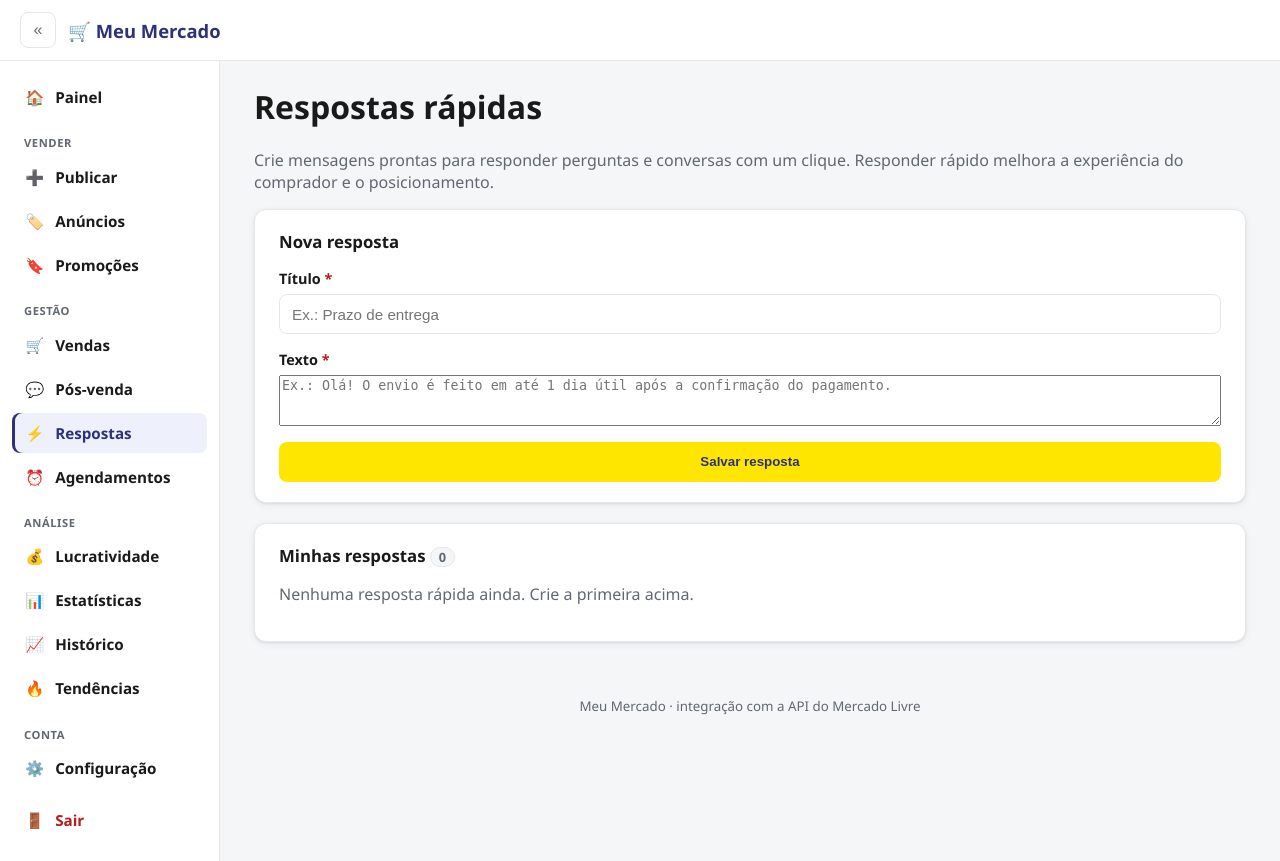
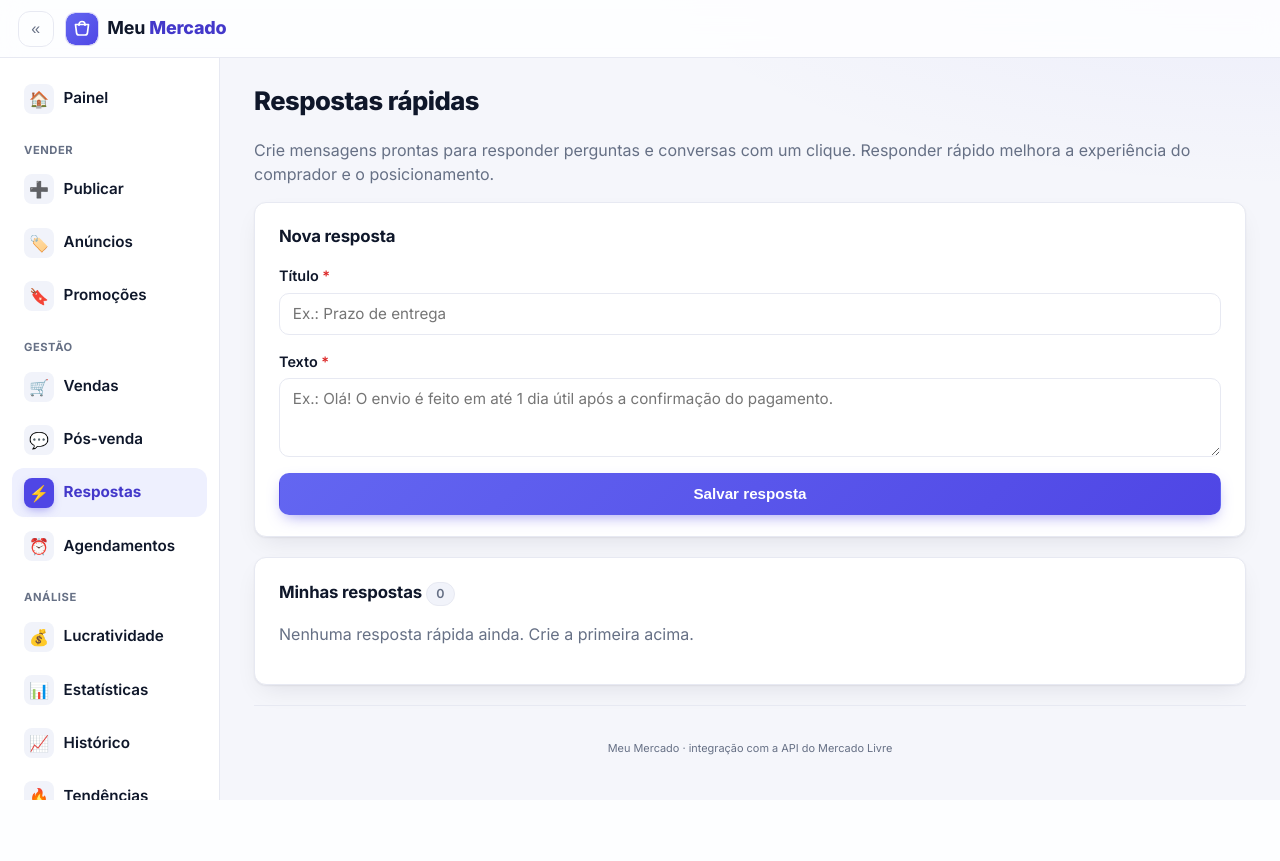
Before and after one commit to tbongiovani-outlook/MeuMercado, a FastAPI app: page /respostas in a window 1280 px wide. After the commit the page ends 800 px from the top, so only its background shows below. Run offline with FastAPI, Linux system fonts and the light colour scheme; the visitor is signed in with stand-in values (Sample User, id 1); data that the repository does not hold is empty; parts of the project's set-up code (start-up, migrations or seed data) failed here and were passed over.

Commit message:
design: identidade de marca e visual de produto (indigo, Inter, logo)
Nova paleta indigo + tokens (sombras em camadas, raios), fonte Inter, logo SVG com wordmark, sidebar com tiles de icone e estado ativo de marca, botoes com gradiente, KPIs e tabelas refinados, inputs com focus ring. Landing do instalador alinhada a mesma identidade.

```diff
--- a/static/style.css
+++ b/static/style.css
@@ -1,18 +1,35 @@
 :root {
-    --bg: #f4f6f8;
+    /* Identidade da marca */
+    --brand: #4f46e5;
+    --brand-strong: #4338ca;
+    --brand-soft: #eef0fe;
+    --brand-grad: linear-gradient(135deg, #6366f1 0%, #4f46e5 100%);
+
+    /* Superfícies e texto */
+    --bg: #f5f6fb;
     --card: #ffffff;
-    --text: #1a1a1a;
-    --muted: #626871;
-    --primary: #ffe600;
-    --primary-ink: #2d3277;
-    --border: #e5e7eb;
-    --error: #b91c1c;
-    --warn: #92400e;
-    /* Fluent-inspired tokens */
-    --accent: #2d3277;
-    --focus: #1f2456;
-    --shadow-2: 0 1px 2px rgba(16, 24, 40, .08), 0 2px 8px rgba(16, 24, 40, .06);
-    --radius: 8px;
+    --surface-2: #f1f3fa;
+    --text: #0f172a;
+    --muted: #667085;
+    --border: #e7e9f2;
+
+    /* Cores semânticas */
+    --primary: #4f46e5;
+    --primary-ink: #4338ca;
+    --accent: #4f46e5;
+    --focus: #4f46e5;
+    --error: #dc2626;
+    --warn: #b45309;
+    --success: #16a34a;
+
+    /* Elevação, forma e layout */
+    --shadow-sm: 0 1px 2px rgba(16, 24, 40, .06);
+    --shadow-2: 0 1px 2px rgba(16, 24, 40, .06), 0 10px 26px -8px rgba(16, 24, 40, .10);
+    --shadow-lg: 0 20px 45px -14px rgba(16, 24, 40, .24);
+    --radius: 12px;
+    --radius-sm: 8px;
+    --radius-lg: 18px;
+    --topbar-h: 58px;
 }
 
 * { box-sizing: border-box; }
@@ -57,26 +74,51 @@ main:focus { outline: none; }
 
 body {
     margin: 0;
-    font-family: "Segoe UI", system-ui, -apple-system, sans-serif;
-    background: var(--bg);
+    font-family: "Inter", "Segoe UI", system-ui, -apple-system, sans-serif;
+    background:
+        radial-gradient(1100px 420px at 100% -8%, rgba(99, 102, 241, .07), transparent 60%),
+        var(--bg);
     color: var(--text);
+    line-height: 1.5;
+    -webkit-font-smoothing: antialiased;
+    text-rendering: optimizeLegibility;
 }
 
 .topbar {
     display: flex;
     align-items: center;
     gap: 0.75rem;
-    padding: 0.75rem 1.25rem;
-    background: var(--card);
+    height: var(--topbar-h);
+    padding: 0 1.1rem;
+    background: rgba(255, 255, 255, .82);
+    backdrop-filter: saturate(180%) blur(12px);
+    -webkit-backdrop-filter: saturate(180%) blur(12px);
     border-bottom: 1px solid var(--border);
+    position: sticky;
+    top: 0;
+    z-index: 30;
 }
 
 .brand {
+    display: inline-flex;
+    align-items: center;
+    gap: 0.6rem;
     font-weight: 700;
-    font-size: 1.15rem;
+    font-size: 1.12rem;
+    letter-spacing: -0.01em;
     text-decoration: none;
-    color: var(--primary-ink);
+    color: var(--text);
 }
+.brand__logo {
+    display: inline-flex;
+    width: 32px;
+    height: 32px;
+    border-radius: 9px;
+    box-shadow: var(--shadow-sm), 0 0 0 1px rgba(79, 70, 229, .18);
+}
+.brand__logo svg { display: block; border-radius: 9px; }
+.brand__name { font-weight: 700; }
+.brand__name b { color: var(--brand-strong); font-weight: 800; }
 
 .hamburger {
     display: none;
@@ -118,8 +160,8 @@ body {
     border-right: 1px solid var(--border);
     padding: 1rem 0.75rem;
     position: sticky;
-    top: 0;
-    height: 100vh;
+    top: var(--topbar-h);
+    height: calc(100vh - var(--topbar-h));
     overflow-y: auto;
 }
 .sidebar:empty { display: none; }
@@ -153,14 +195,31 @@ body {
     font-size: 0.95rem;
     min-height: 40px;
 }
-.nav__item:hover { background: var(--bg); }
+.nav__item:hover { background: var(--surface-2); }
 .nav__item[aria-current="page"] {
-    background: #eef1fb;
-    color: var(--primary-ink);
-    box-shadow: inset 3px 0 0 var(--accent);
+    background: var(--brand-soft);
+    color: var(--brand-strong);
+    font-weight: 700;
 }
-.nav__icon { width: 1.35rem; text-align: center; flex-shrink: 0; }
+.nav__item[aria-current="page"] .nav__icon {
+    background: var(--brand);
+    color: #fff;
+    box-shadow: 0 4px 10px -3px rgba(79, 70, 229, .5);
+}
+.nav__icon {
+    display: inline-flex;
+    align-items: center;
+    justify-content: center;
+    width: 30px;
+    height: 30px;
+    border-radius: 8px;
+    background: var(--surface-2);
+    font-size: 1rem;
+    flex-shrink: 0;
+    transition: background-color .15s ease, color .15s ease;
+}
 .nav__item--sair { margin-top: 0.5rem; color: var(--error); }
+.nav__item--sair .nav__icon { background: #fef2f2; }
 
 .container {
     flex: 1;
@@ -209,13 +268,20 @@ body {
 .card {
     background: var(--card);
     border: 1px solid var(--border);
-    border-radius: 12px;
-    padding: 1.25rem 1.5rem;
+    border-radius: var(--radius);
+    padding: 1.35rem 1.5rem;
     margin-bottom: 1.25rem;
     box-shadow: var(--shadow-2);
 }
 
-.card--center { max-width: 520px; margin: 3rem auto; text-align: center; }
+.card--center {
+    max-width: 460px;
+    margin: 3.5rem auto;
+    text-align: center;
+    padding: 2rem;
+    border-radius: var(--radius-lg);
+    box-shadow: var(--shadow-lg);
+}
 
 .grid {
     display: grid;
@@ -223,18 +289,20 @@ body {
     gap: 1.25rem;
 }
 
-h1 { margin-top: 0; }
-h2 { margin-top: 0; font-size: 1.05rem; }
+h1 { margin-top: 0; font-size: 1.6rem; font-weight: 800; letter-spacing: -0.02em; }
+h2 { margin-top: 0; font-size: 1.05rem; font-weight: 700; letter-spacing: -0.01em; }
 
 .muted { color: var(--muted); }
 
 .badge {
-    display: inline-block;
-    background: var(--bg);
+    display: inline-flex;
+    align-items: center;
+    background: var(--surface-2);
     border: 1px solid var(--border);
     border-radius: 999px;
-    padding: 0 0.5rem;
-    font-size: 0.8rem;
+    padding: 0.1rem 0.6rem;
+    font-size: 0.78rem;
+    font-weight: 600;
     color: var(--muted);
 }
 
@@ -242,27 +310,35 @@ h2 { margin-top: 0; font-size: 1.05rem; }
     display: inline-flex;
     align-items: center;
     justify-content: center;
-    padding: 0.6rem 1.1rem;
-    border-radius: var(--radius);
+    gap: 0.4rem;
+    padding: 0.6rem 1.15rem;
+    border-radius: 10px;
     text-decoration: none;
     font-weight: 600;
+    font-size: 0.95rem;
     cursor: pointer;
     border: 1px solid transparent;
-    min-height: 40px;
+    min-height: 42px;
+    transition: transform .12s ease, box-shadow .15s ease, background-color .15s ease, filter .15s ease;
 }
+.btn:active { transform: translateY(1px); }
 
-.btn--primary { background: var(--primary); color: var(--primary-ink); }
-.btn--ghost { background: transparent; border-color: var(--border); color: var(--text); }
+.btn--primary {
+    background: var(--brand-grad);
+    color: #fff;
+    box-shadow: 0 6px 16px -6px rgba(79, 70, 229, .6);
+}
+.btn--primary:hover { filter: brightness(1.05); box-shadow: 0 10px 22px -8px rgba(79, 70, 229, .65); }
+.btn--ghost { background: var(--card); border-color: var(--border); color: var(--text); }
+.btn--ghost:hover { background: var(--surface-2); border-color: #d5d9e6; }
 .btn--sm {
-    padding: 0.35rem 0.65rem;
-    font-size: 0.8rem;
-    border-radius: 6px;
-    min-height: 32px;
-    min-width: 32px;
+    padding: 0.38rem 0.7rem;
+    font-size: 0.82rem;
+    border-radius: 8px;
+    min-height: 34px;
+    min-width: 34px;
 }
-.btn--primary:hover { filter: brightness(0.96); }
-.btn--ghost:hover { background: var(--bg); }
-.btn:disabled { opacity: 0.6; cursor: default; }
+.btn:disabled { opacity: 0.55; cursor: default; box-shadow: none; }
 
 .actions { display: flex; align-items: center; gap: 0.35rem; flex-wrap: wrap; }
 .actions form { margin: 0; }
@@ -519,20 +608,23 @@ a.kpi:hover { box-shadow: 0 2px 4px rgba(16,24,40,.1), 0 6px 16px rgba(16,24,40,
     .table { display: block; overflow-x: auto; white-space: nowrap; }
 }
 
-.field input, .field select {
-    padding: 0.6rem 0.75rem;
+.field input, .field select, .field textarea {
+    padding: 0.62rem 0.8rem;
     border: 1px solid var(--border);
-    border-radius: var(--radius);
+    border-radius: 10px;
     font-size: 0.95rem;
-    min-height: 40px;
+    font-family: inherit;
+    min-height: 42px;
     background: var(--card);
     color: var(--text);
+    transition: border-color .15s ease, box-shadow .15s ease;
 }
 .field input:focus-visible,
-.field select:focus-visible {
-    outline: 2px solid var(--focus);
-    outline-offset: 1px;
-    border-color: var(--focus);
+.field select:focus-visible,
+.field textarea:focus-visible {
+    outline: none;
+    border-color: var(--brand);
+    box-shadow: 0 0 0 3px rgba(79, 70, 229, .16);
 }
 
 .row { display: flex; align-items: center; justify-content: space-between; gap: 1rem; }
@@ -554,5 +656,8 @@ code {
 .footer {
     text-align: center;
     color: var(--muted);
-    padding: 2rem 0;
+    font-size: 0.82rem;
+    padding: 2rem 0 0.5rem;
+    margin-top: 1rem;
+    border-top: 1px solid var(--border);
 }
--- a/templates/base.html
+++ b/templates/base.html
@@ -4,6 +4,9 @@
     <meta charset="utf-8">
     <meta name="viewport" content="width=device-width, initial-scale=1">
     <title>{% block title %}Meu Mercado{% endblock %}</title>
+    <link rel="preconnect" href="https://fonts.googleapis.com">
+    <link rel="preconnect" href="https://fonts.gstatic.com" crossorigin>
+    <link href="https://fonts.googleapis.com/css2?family=Inter:wght@400;500;600;700;800&display=swap" rel="stylesheet">
     <link rel="stylesheet" href="/static/style.css">
 </head>
 <body>
@@ -13,7 +16,22 @@
                 aria-expanded="false" aria-controls="sidebar">☰</button>
         <button class="collapse-btn" id="sidebar-collapse" type="button"
                 aria-label="Recolher menu" aria-pressed="false" title="Recolher menu">«</button>
-        <a class="brand" href="/">🛒 Meu Mercado</a>
+        <a class="brand" href="/">
+            <span class="brand__logo" aria-hidden="true">
+                <svg width="32" height="32" viewBox="0 0 32 32" fill="none" xmlns="http://www.w3.org/2000/svg">
+                    <rect width="32" height="32" rx="9" fill="url(#mmg)"/>
+                    <path d="M9.5 11.5h13l-1.05 8.4A2.4 2.4 0 0 1 19.07 22h-6.14a2.4 2.4 0 0 1-2.38-2.1L9.5 11.5Z" stroke="#fff" stroke-width="1.7" stroke-linejoin="round"/>
+                    <path d="M13 12.2v-.7a3 3 0 0 1 6 0v.7" stroke="#fff" stroke-width="1.7" stroke-linecap="round"/>
+                    <defs>
+                        <linearGradient id="mmg" x1="0" y1="0" x2="32" y2="32" gradientUnits="userSpaceOnUse">
+                            <stop stop-color="#6366f1"/>
+                            <stop offset="1" stop-color="#4f46e5"/>
+                        </linearGradient>
+                    </defs>
+                </svg>
+            </span>
+            <span class="brand__name">Meu <b>Mercado</b></span>
+        </a>
     </header>
     <div class="layout">
         <div class="sidebar__overlay" id="sidebar-overlay" hidden></div>
```
Also changed, not shown: other parts of static/style.css (+31 -8 lines), docs/index.html (+8 -8 lines).
